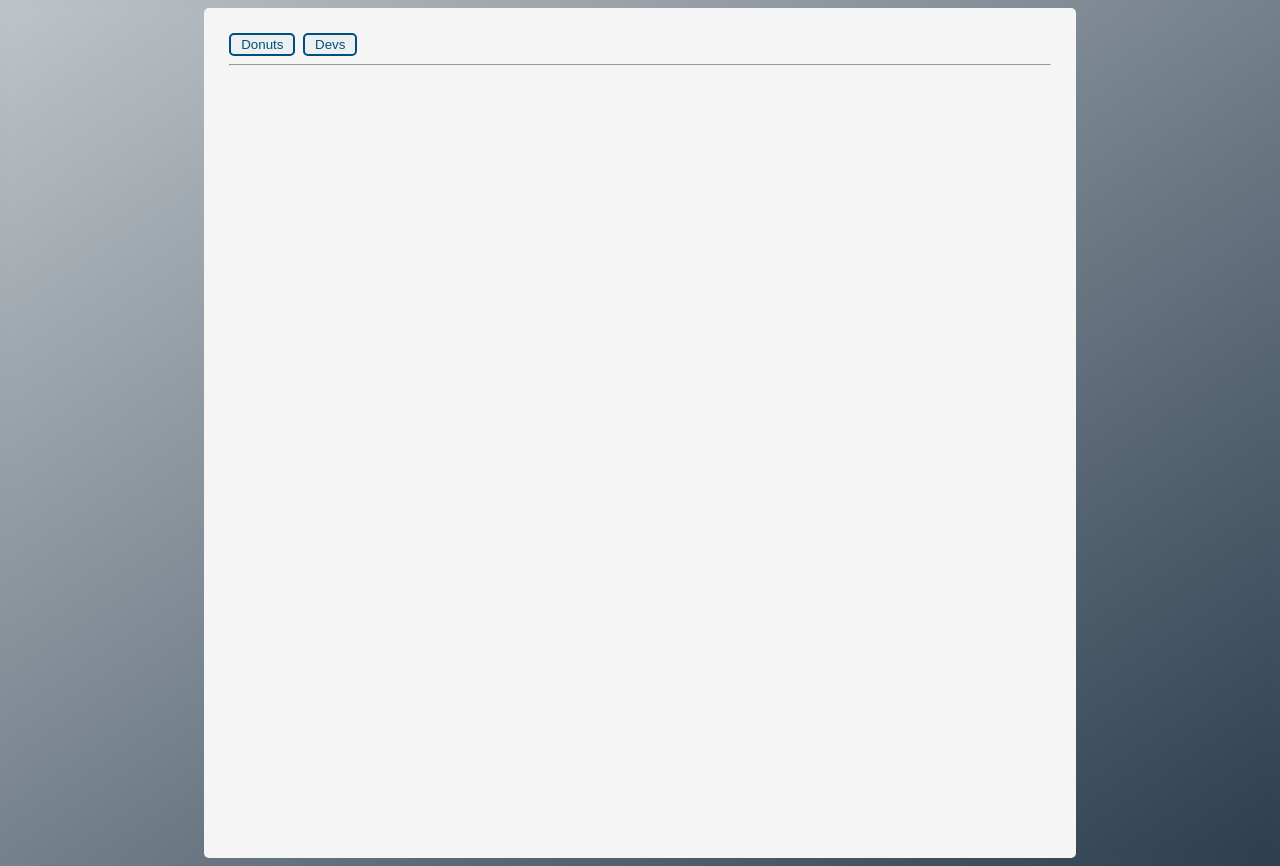
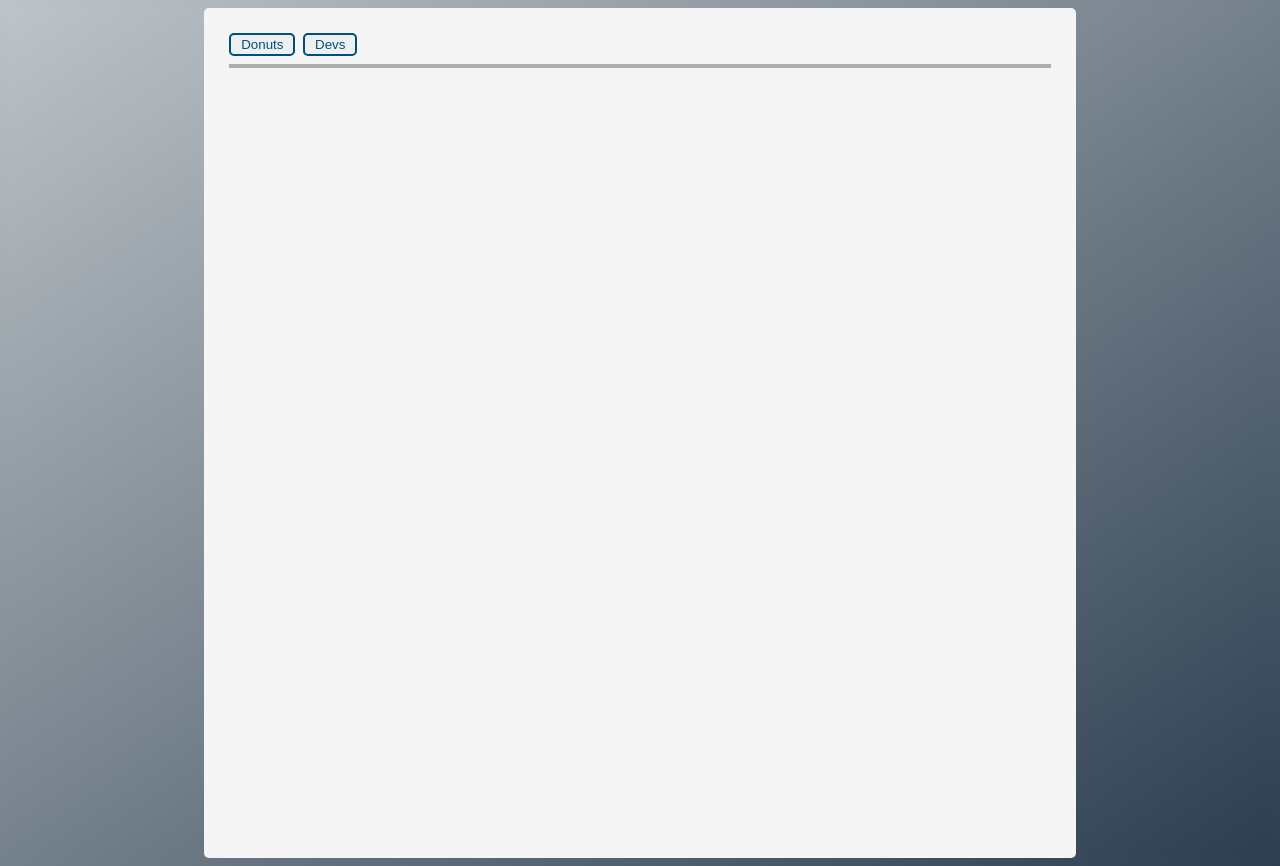
Before and after one commit to eslutz/Grand-Circus-Labs, an Angular app: page / in a window 1280 px wide. Built offline with nearby package versions, Linux system fonts and the light colour scheme.

Commit message:
More style changes.

```diff
--- a/src/app/app.component.html
+++ b/src/app/app.component.html
@@ -3,6 +3,6 @@
     <!--<a routerLink="/DonutDetails">Donut Details</a>&nbsp;-->
     <button routerLink="/Devs">Devs</button>&nbsp;
     <!--<a routerLink="/DevDetails">Dev Details</a>&nbsp;-->
-    <hr>
+    <hr class="nav">
     <router-outlet></router-outlet>
 </div>
--- a/src/app/donut-details/donut-details.component.css
+++ b/src/app/donut-details/donut-details.component.css
@@ -2,6 +2,7 @@ img {
     width: 200px;
     border: solid;
     border-width: 1px;
+    border-color: #afadad;
 }
 
 td.bold {
--- a/src/styles.css
+++ b/src/styles.css
@@ -2,6 +2,13 @@
 html, body {
     font-family: 'Karla', sans-serif;
     background: linear-gradient(to bottom right, #bdc3c7 , #2c3e50);
+}
+
+hr.nav {
+    height: 2px;
+    color: #afadad;
+    background-color: #afadad;
+    border-style: solid;
 }
 
 .align {
```
